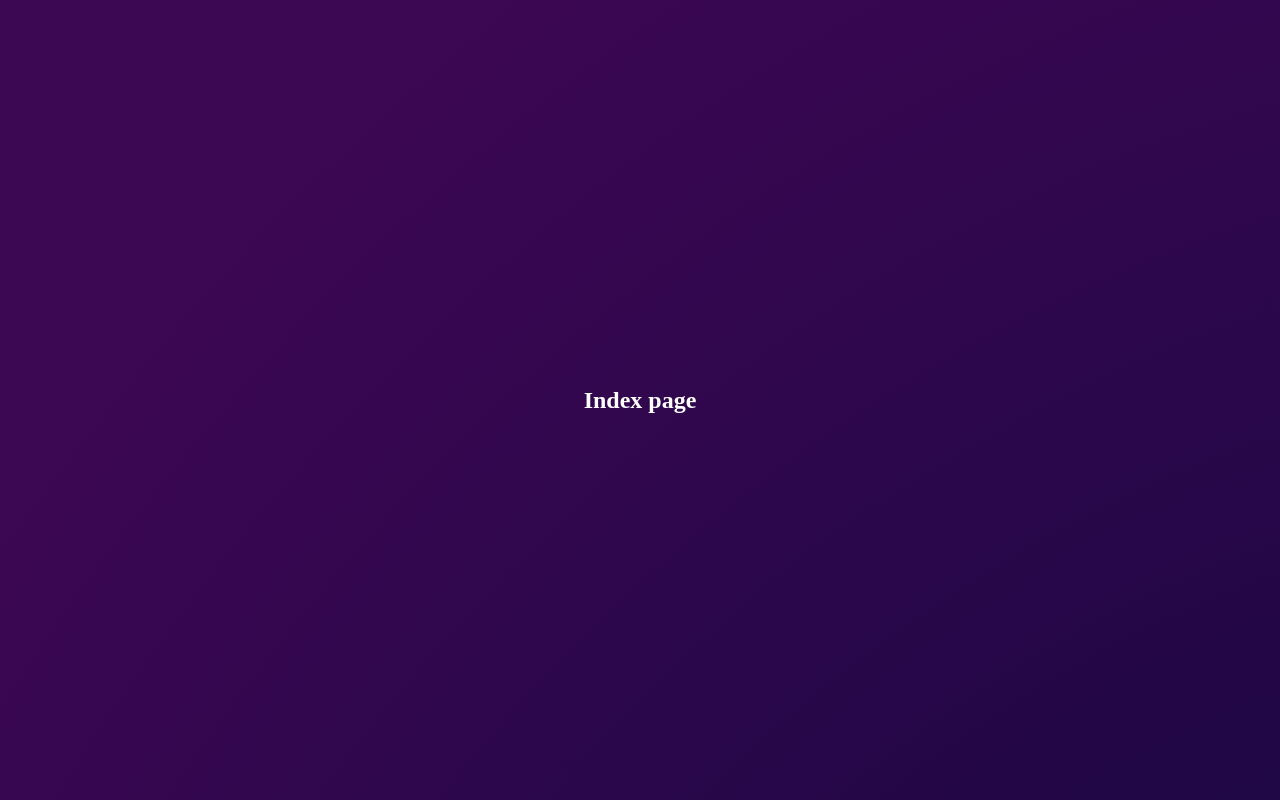
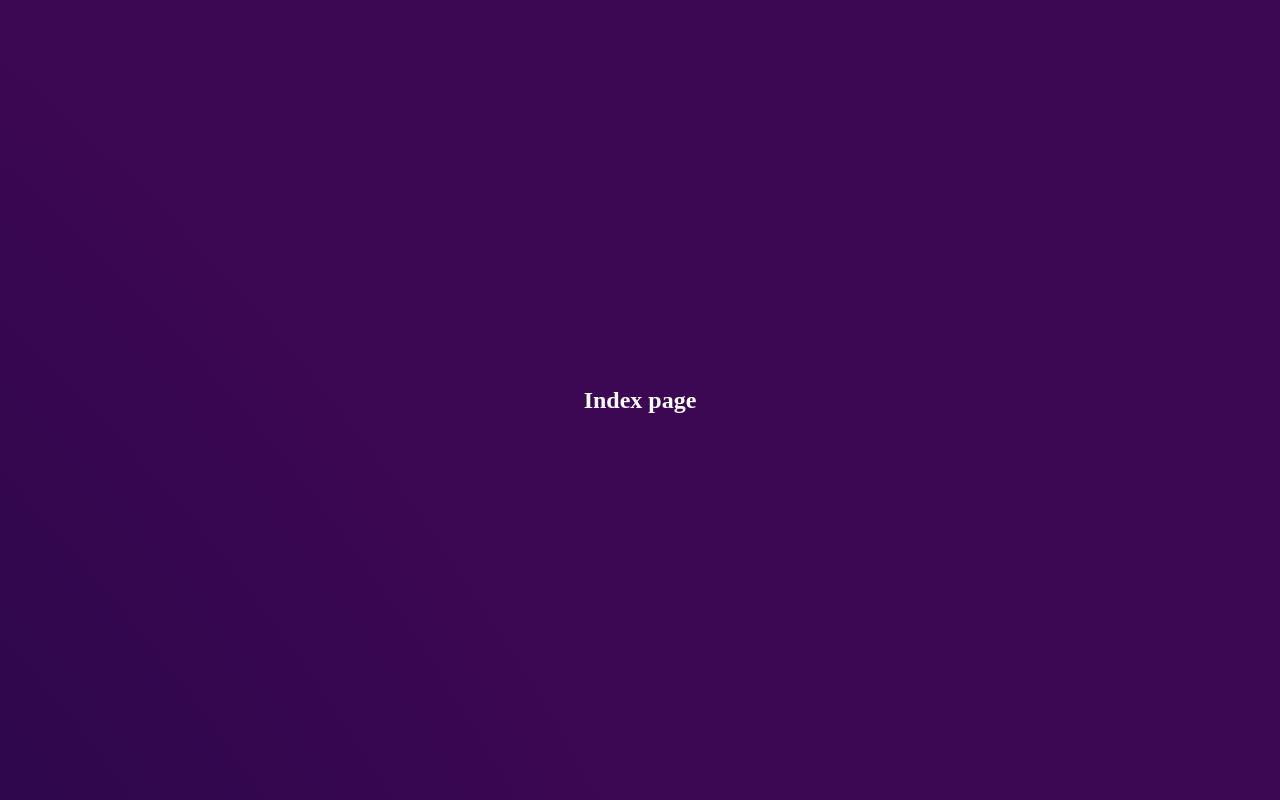
Before and after one commit to waw3ru/music-app-generator, a Nuxt app in the folder app/: page / in a window 1280 px wide. Built offline with nearby package versions, Linux system fonts and the light colour scheme.

Commit message:
chore: Background design adjustment

```diff
--- a/app/assets/scss/main.scss
+++ b/app/assets/scss/main.scss
@@ -12,7 +12,7 @@ body {
 body {
   background: radial-gradient(ellipse at bottom, #030637 10%, #3C0753 50%, #720455 50%, #3C0753 40%);
   background-size: 500% 500%;
-  animation: gradient 40s ease-in-out infinite;
+  animation: gradient 20s ease-in-out infinite;
   animation-direction: alternate;
   height: 100vh;
   color: white;
```
